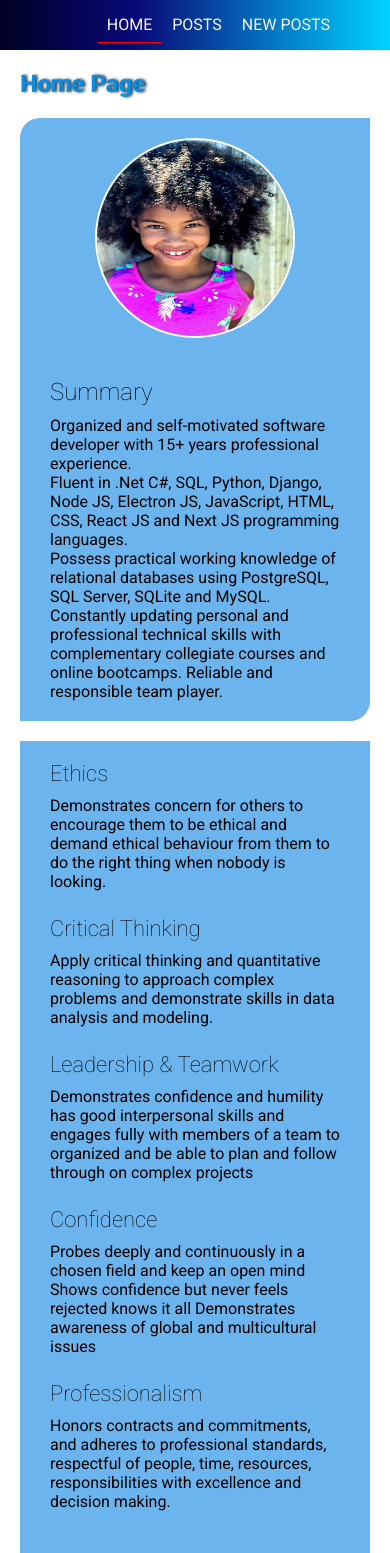
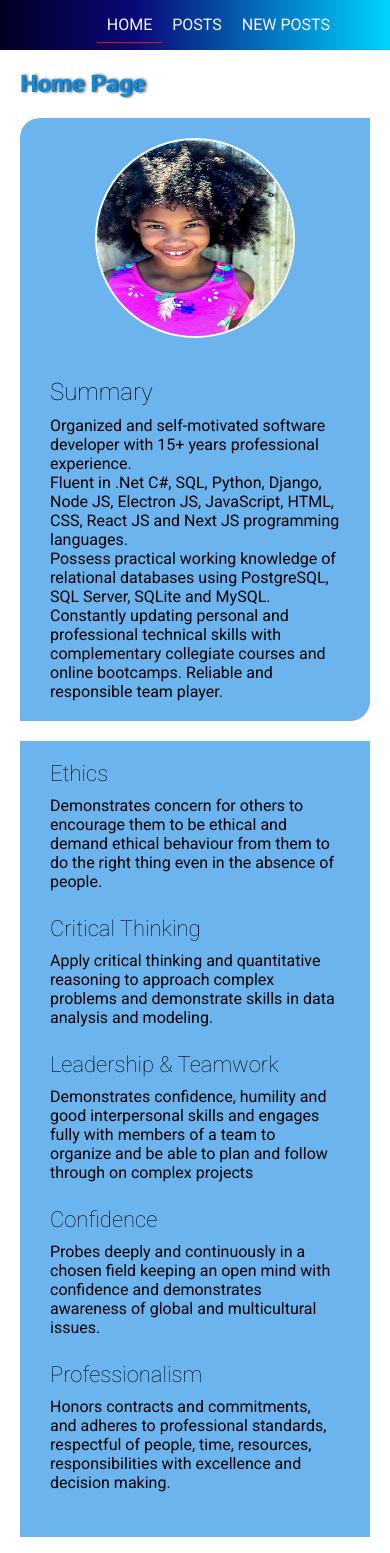
Before and after one commit to pmxshare1/posts, a React (Create React App) app: page / in a window 390 px wide. Shown: the top 1553 px of the page. Built offline with nearby package versions, Linux system fonts and the light colour scheme.

Commit message:
worked on responsive width value3

```diff
--- a/src/components/RightContent.js
+++ b/src/components/RightContent.js
@@ -4,8 +4,7 @@ const RightContent = () => {
       <h3>Ethics</h3>
       <p>
         Demonstrates concern for others to encourage them to be ethical and
-        demand ethical behaviour from them to do the right thing when nobody is
-        looking.
+        demand ethical behaviour from them to do the right thing even in the absence of people.
       </p>
       <h3>Critical Thinking</h3>
       <p>
@@ -14,15 +13,14 @@ const RightContent = () => {
       </p>
       <h3>Leadership & Teamwork</h3>
       <p>
-        Demonstrates confidence and humility has good interpersonal skills and
-        engages fully with members of a team to organized and be able to plan
+        Demonstrates confidence, humility and good interpersonal skills and
+        engages fully with members of a team to organize and be able to plan
         and follow through on complex projects
       </p>
       <h3>Confidence</h3>
       <p>
-        Probes deeply and continuously in a chosen field and keep an open mind
-        Shows confidence but never feels rejected knows it all Demonstrates
-        awareness of global and multicultural issues
+        Probes deeply and continuously in a chosen field keeping an open mind
+        with confidence and demonstrates awareness of global and multicultural issues.
       </p>
       <h3>Professionalism</h3>
       <p>
```
